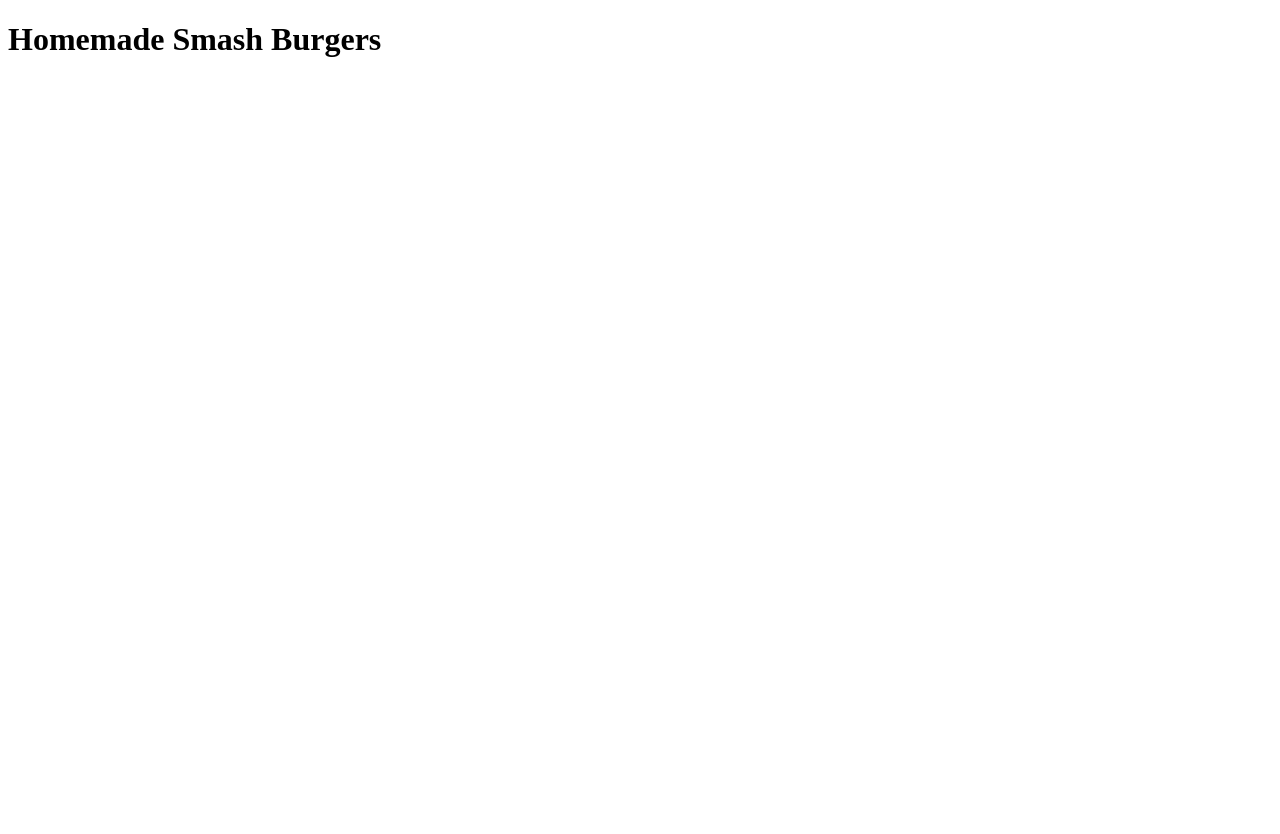
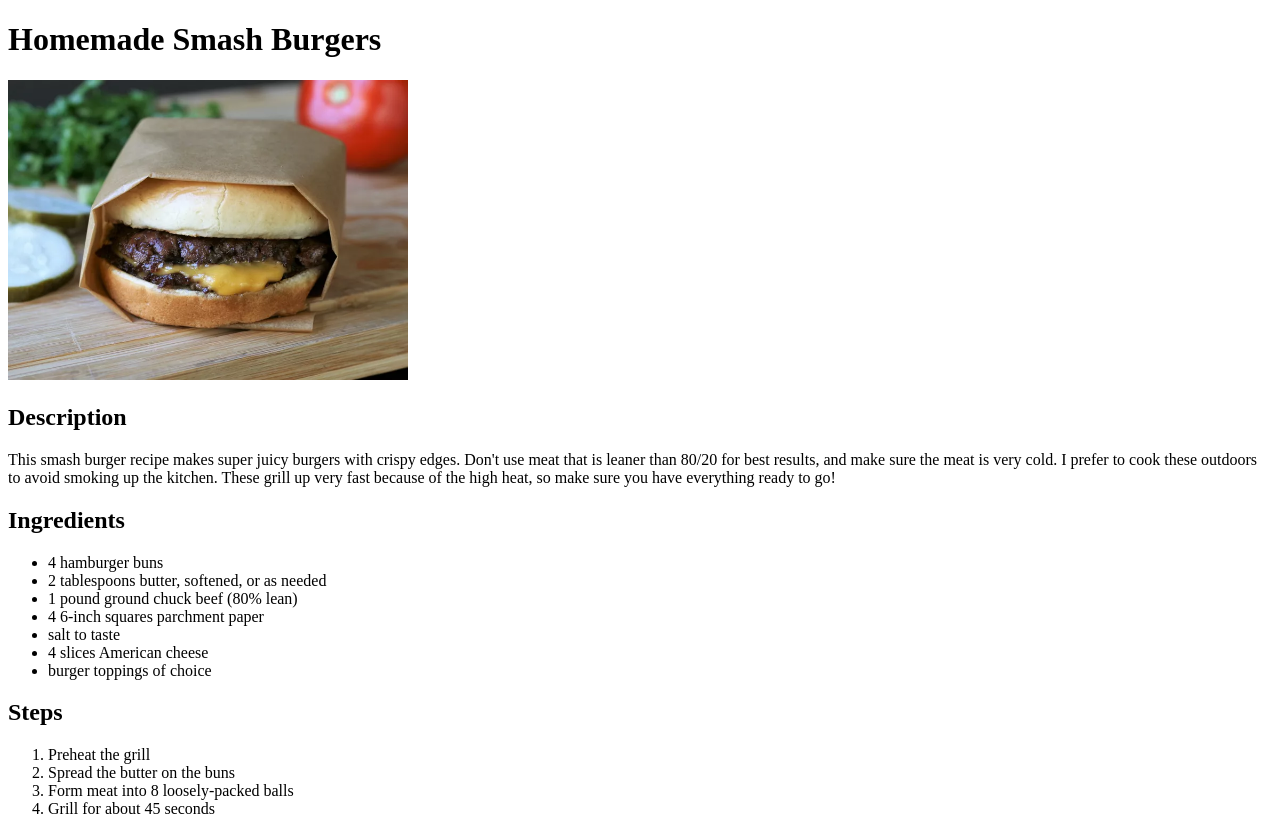
Before and after one commit to Zoxxs/odin-recipes, a plain HTML site: page recipes/homemade-smash-burgers.html in a window 1280 px wide. Before the commit the page ends 800 px from the top, so only its background shows below. Drawn offline with Linux system fonts and the light colour scheme.

Commit message:
Add burger html and jpg's

```diff
--- a/recipes/homemade-smash-burgers.html
+++ b/recipes/homemade-smash-burgers.html
@@ -6,5 +6,28 @@
   </head>
   <body>
     <h1>Homemade Smash Burgers</h1>
+    <img src="burger.jpg" alt="picture of a burger" width="400" height="300">
+    <h2>Description</h2>
+    <div>
+      This smash burger recipe makes super juicy burgers with crispy edges. Don't use meat that is leaner than 80/20 for best results, and make sure the meat is very cold. I prefer to cook these outdoors to avoid smoking up the kitchen. These grill up very fast because of the high heat, so make sure you have everything ready to go!
+    </div>
+    <h2>Ingredients</h2>
+    <ul>
+      <li>4 hamburger buns</li>
+      <li>2 tablespoons butter, softened, or as needed</li>
+      <li>1 pound ground chuck beef (80% lean)</li>
+      <li>4 6-inch squares parchment paper</li>
+      <li>salt to taste</li>
+      <li>4 slices American cheese</li>
+      <li>burger toppings of choice</li>
+    </ul>
+    <h2>Steps</h2>
+    <ol>
+      <li>Preheat the grill</li>
+      <li>Spread the butter on the buns</li>
+      <li>Form meat into 8 loosely-packed balls</li>
+      <li>Grill for about 45 seconds</li>
+
+    </ol>
   </body>
 </html>
```
Also changed, not shown: recipes/BBQ-ribs.jpg (added), recipes/burger.jpg (added).
